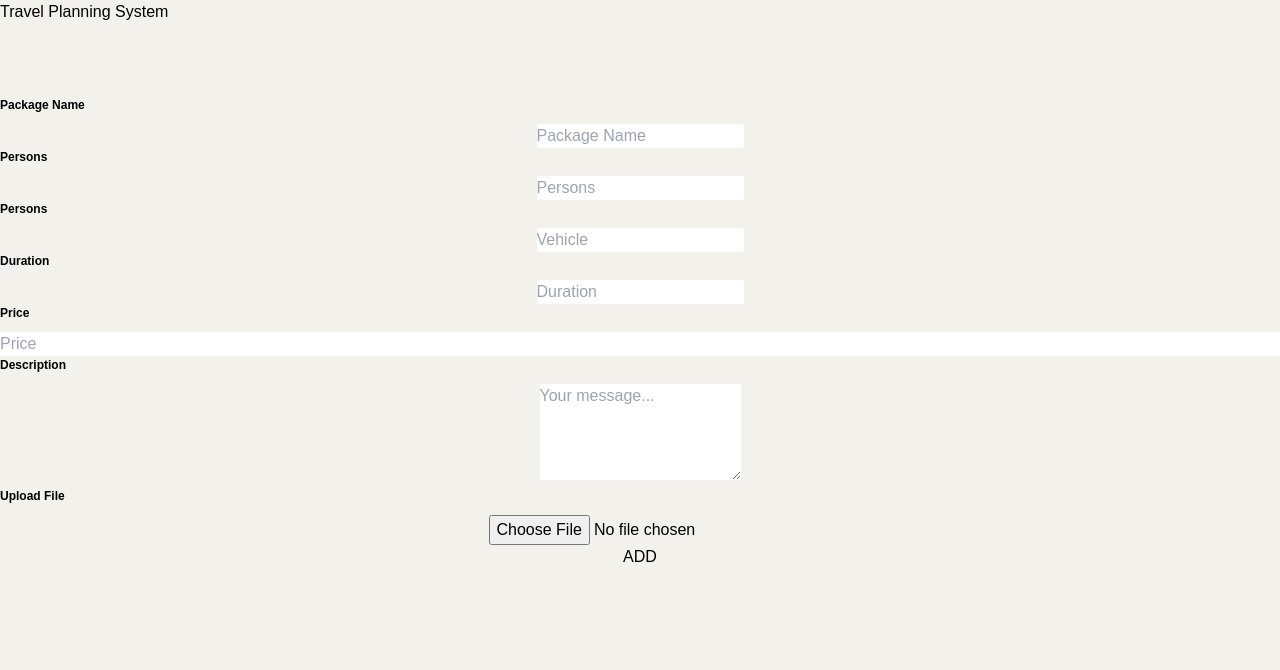
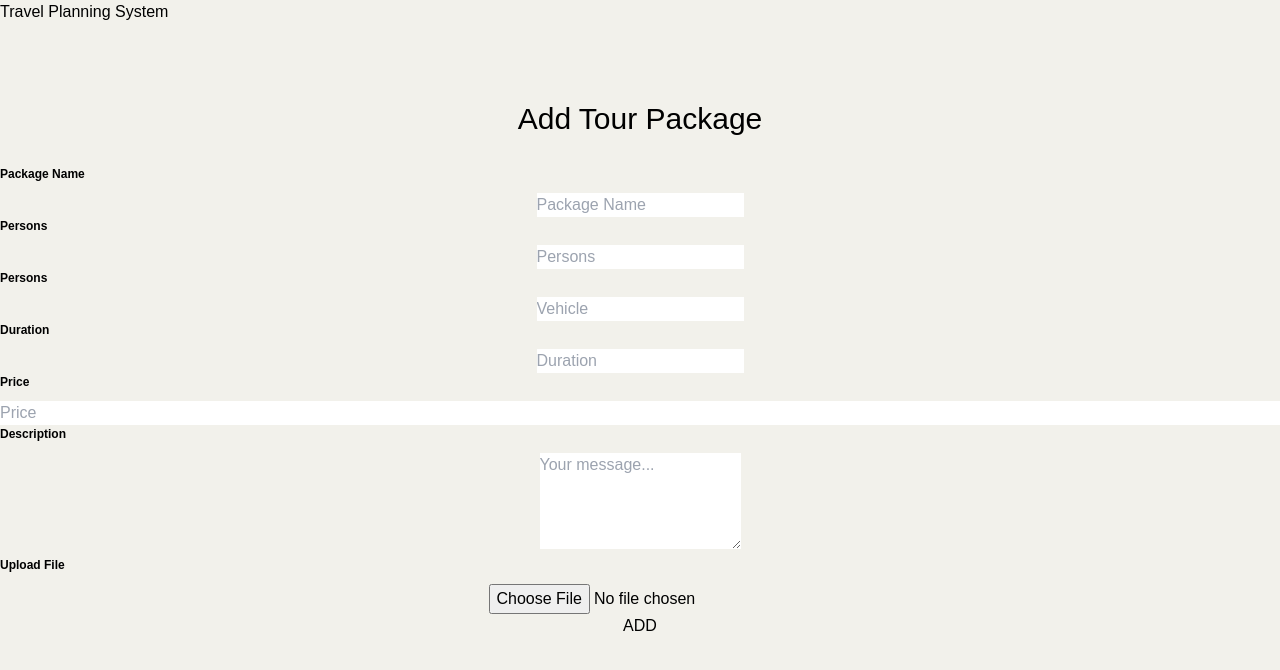
Before and after one commit to ThusharaX/Travel-Planning-System_Frontend, a React (Vite) app: page /sample in a window 1280 px wide. Shown: the top 670 px of the page. Built offline with nearby package versions, Linux system fonts and the light colour scheme.

Commit message:
add tour package UI implmention

```diff
--- a/src/App.css
+++ b/src/App.css
@@ -21,3 +21,6 @@ label {
 	margin-bottom: 10px;
 	font-size: 12px;
 }
+.heading {
+	font-size: 30px;
+}
--- a/src/pages/sample/index.jsx
+++ b/src/pages/sample/index.jsx
@@ -10,6 +10,9 @@ const Sample = () => {
 				<div>
 					<div className="block p-8 rounded-3xl shadow-lg bg-white max-w-screen-md max-h-full">
 						<form>
+							<div className="heading">Add Tour Package</div>
+							<br></br>
+
 							<div className="grid grid-cols-2 gap-x-10">
 								<div className="form-group mb-6">
 									<label className="labelClass" for="fname">
```
